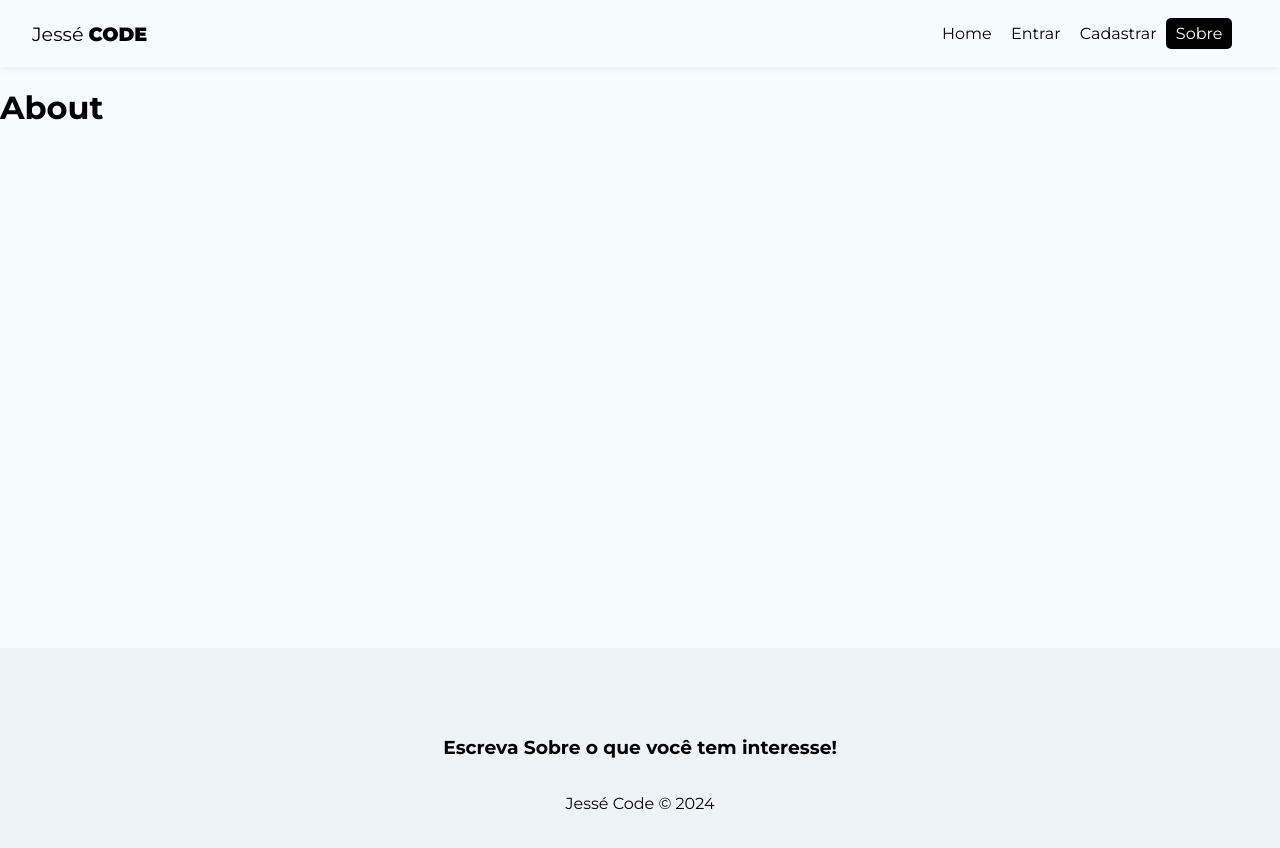
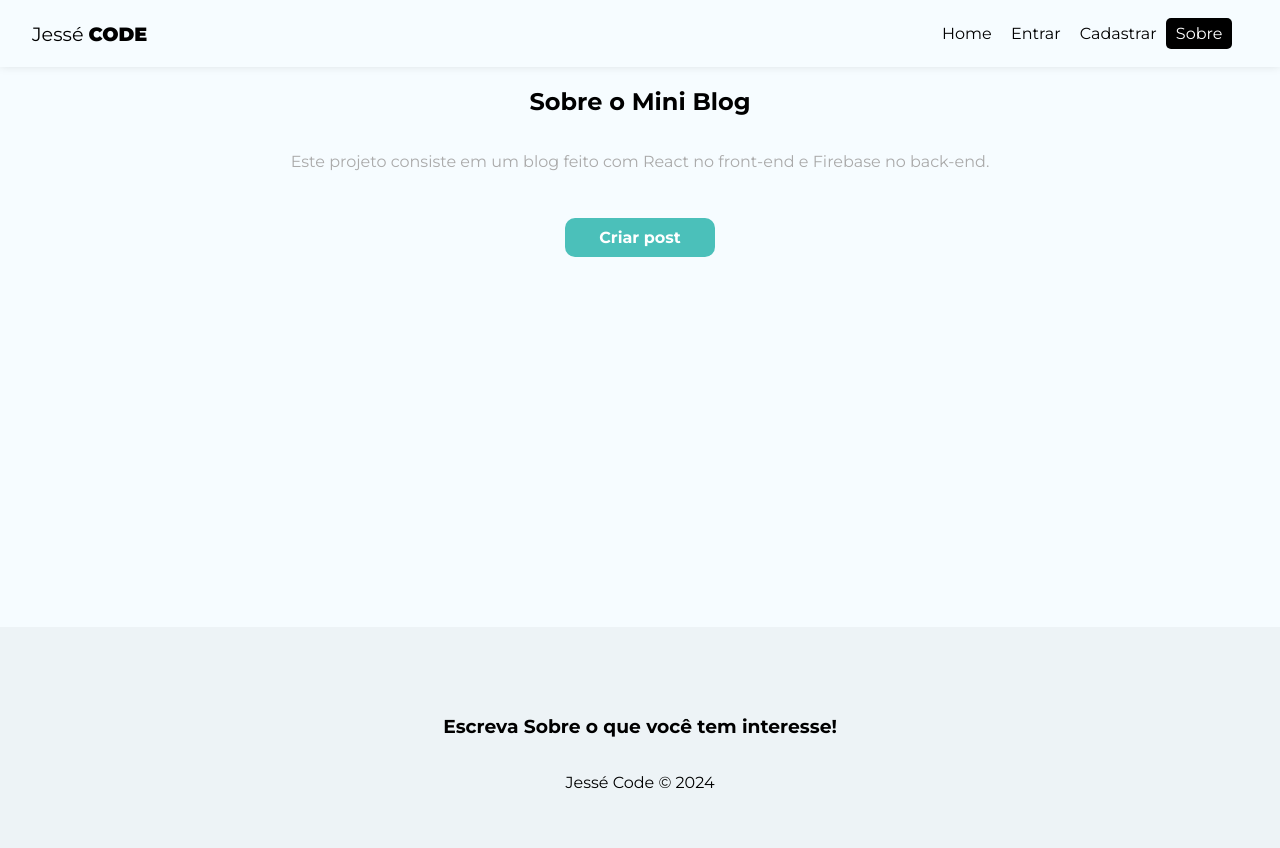
Before and after one commit to jesseprogran/miniblog, a React (Vite) app: page /about in a window 1280 px wide. Shown: the top 848 px of the page. Built offline with nearby package versions, Linux system fonts and the light colour scheme; no server answers.

Commit message:
função de logout

```diff
--- a/src/components/Navbar.jsx
+++ b/src/components/Navbar.jsx
@@ -8,6 +8,7 @@
 
 const Navbar = () => {
   const { user } = useAuthValue();
+  const { logout } = useAuthentication();
   return (
     <nav className={styles.navbar}>
       <NavLink to="/" className={styles.brand}>
@@ -74,6 +75,11 @@
             Sobre
           </NavLink>
         </li>
+        {user && (
+          <li>
+            <button onClick={logout}>Sair</button>
+          </li>
+        )}
       </ul>
     </nav>
   );
--- a/src/hooks/useAuthentication.jsx
+++ b/src/hooks/useAuthentication.jsx
@@ -4,6 +4,7 @@
   getAuth,
   createUserWithEmailAndPassword,
   updateProfile,
+  signOut,
 } from "firebase/auth";
 
 import { useState, useEffect } from "react";
@@ -64,6 +65,12 @@
     }
   };
 
+  // Logout - sign out
+  const logout = () => {
+    checkIfIsCancelled();
+    signOut(auth);
+  };
+
   useEffect(() => {
     return () => setCancelled(true);
   }, []);
@@ -73,5 +80,6 @@
     createUser,
     error,
     loading,
+    logout,
   };
 };
--- a/src/pages/About/About.jsx
+++ b/src/pages/About/About.jsx
@@ -1,11 +1,22 @@
-// css
-import styles from'./About.module.css'
+import styles from "./About.module.css";
+
+import { Link } from "react-router-dom";
+
 const About = () => {
   return (
-    <div>
-      <h1>About</h1>
+    <div className={styles.about}>
+      <h2>
+        Sobre o Mini <span>Blog</span>
+      </h2>
+      <p>
+        Este projeto consiste em um blog feito com React no front-end e Firebase
+        no back-end.
+      </p>
+      <Link to="/posts/create" className="btn">
+        Criar post
+      </Link>
     </div>
-  )
-}
+  );
+};
 
-export default About
+export default About;
--- a/src/pages/About/About.module.css
+++ b/src/pages/About/About.module.css
@@ -0,0 +1,22 @@
+.about {
+  text-align: center;
+  display: flex;
+  flex-direction: column;
+  align-items: center;
+}
+
+.about p {
+  color: #aaa;
+  cursor: pointer;
+  margin-bottom: 2em;
+}
+
+.about p:hover {
+  color: rgb(12, 12, 30);
+}
+
+.about a {
+  display: block;
+  margin-top: 15px;
+  padding: 10px 15px;
+}
```
